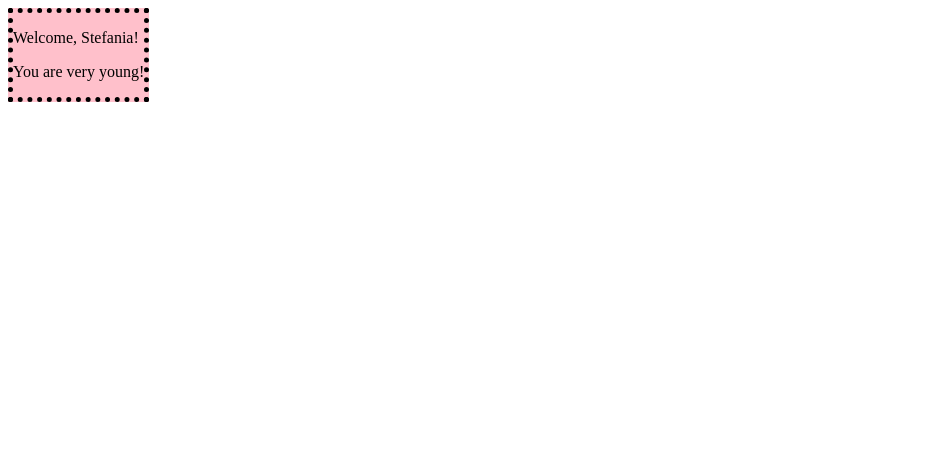
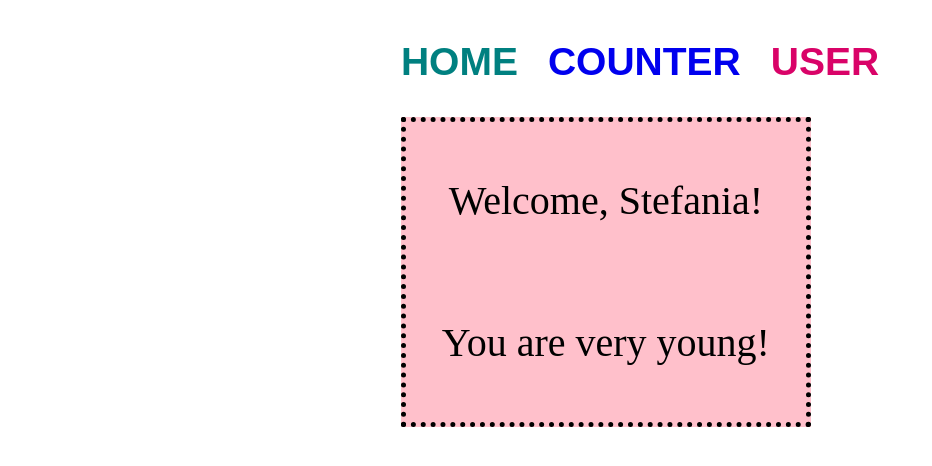
Before and after one commit to stefaniazocco/react-exercises, a React (Create React App) app: page / in a window 1280 px wide. Shown: the top 466 px of the page, without its empty margins (0-932 px from the left). Built offline with nearby package versions, Linux system fonts and the light colour scheme.

Commit message:
add links

```diff
--- a/src/App.js
+++ b/src/App.js
@@ -13,7 +13,7 @@ import { CustomCounter } from "./useCounter"
 import { CustomLogin } from "./useForm"
 import { CarDetails } from "./CarDetails"
 import { FilteredList } from "./FilteredList"
-import {Routes, Route} from "react-router-dom"
+import {Routes, Route, Link} from "react-router-dom"
 import { Welcome } from "./Welcome"
 import { ShowGithubUser } from "./ShowGithubUser"
 
@@ -23,6 +23,11 @@ export class App extends React.Component{
 
     render() {
         return  <div>
+                    <nav style={{display: "flex", gap: 30, fontSize: 26}}>
+                        <Link to="./" style={{textDecoration: 'none'}}><h2 style={{color: "teal", fontFamily: "fantasy"}}>HOME</h2></Link>
+                        <Link to="./counter" style={{textDecoration: 'none'}}><h2 style={{color: "petrol", fontFamily: "fantasy"}}>COUNTER</h2></Link>
+                        <Link to="./users/stefaniazocco" style={{textDecoration: 'none'}}><h2 style={{color: "#D90368", fontFamily: "fantasy"}}>USER</h2></Link>
+                    </nav>
                     <Routes>
                         <Route path="/" element={<Welcome name="Stefania" />} />
                         <Route path="/counter" element={<Counter />} />
--- a/src/index.css
+++ b/src/index.css
@@ -1,7 +1,19 @@
+body{
+    display: flex;
+    flex-direction: column;
+    align-items: center;
+}
+
 .welcome {
     background-color: pink;
     border: 5px dotted black;
-    width: fit-content;
+    width: 400px;
+    height: 300px;
+    display: flex;
+    flex-direction: column;
+    align-items: center;
+    justify-content: space-evenly;
+    font-size: 40px;
 }
 
 .container {
```
